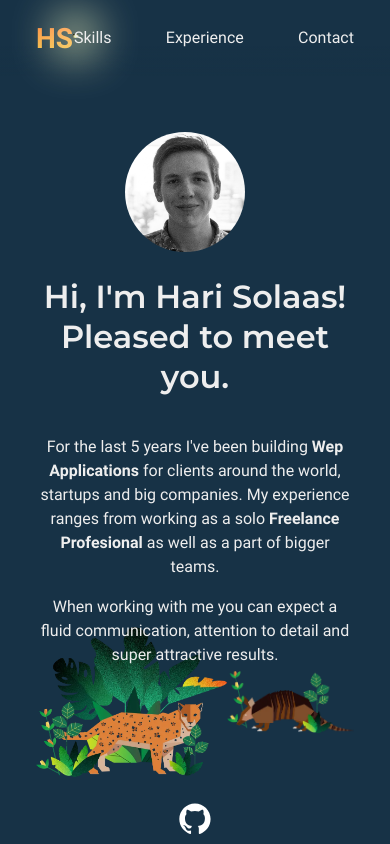
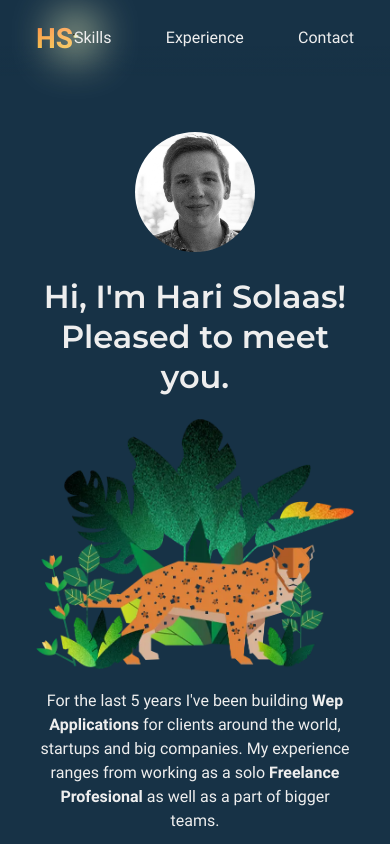
Before and after one commit to harisolaas/harisolaas-personal-portfolio, a Next.js app: page / in a window 390 px wide. Shown: the top 844 px of the page. Built offline with nearby package versions, Linux system fonts and the light colour scheme.

Commit message:
Homepage mobile styling

```diff
--- a/components/dodecahedron.tsx
+++ b/components/dodecahedron.tsx
@@ -28,7 +28,7 @@ const Label = styled.span`
 const Face = styled.div`
   --edge: 4em;
   align-items: center;
-  background: radial-gradient(circle at 70% 70%, #f3c546, #ff803d);
+  background: radial-gradient(circle at 70% 70%, #44bb59, #f1e86e);
   clip-path: polygon(
     50% 0%,
     2.4472% 34.5492%,
--- a/pages/index.tsx
+++ b/pages/index.tsx
@@ -11,53 +11,90 @@ const Avatar = styled(Image)`
   border-radius: 50%;
 `;
 const AvatarContainer = styled.div`
+  ${media("medium")`
     padding-right: 20px;
+  `}
 `;
-const BackgroundImages = styled.div`
-  align-items: center;
-  display: flex;
-  justify-content: space-between;
-  margin: -56px auto 0;
-  max-width: 1280px;
-  > div {
-    z-index: 1;
-  }
+const Grid = styled.div`
+  text-align: center;
+  ${media("medium")`
+    display: grid;
+    grid-template-columns: 1fr 340px 340px 1fr;
+    text-align: unset;
+  `}
 `;
-const Presentation = styled.div`
-  margin: 56px auto 0;
-  max-width: 680px;
+const PresentationHeader = styled.div`
+  margin-top: 56px;
+  ${media("medium")`
+    border: 1px solid ${({ theme }) => theme.colors.primary};
+    border-bottom: none;
+    display: grid;
+    grid-column: 2 / 4;
+    grid-template-columns: 160px auto;
+    padding: 25px 25px 0;
+  `}
+`;
+const PresentationText = styled.div`
   position: relative;
-  text-align: center;
   ${Text} {
     position: relative;
-    z-index: 3;
+    z-index: 2;
   }
   ${media("medium")`
-    padding: 25px;
-    ::after {
+    grid-column: 2 / 4;
+    padding: 0 25px 25px;
+    ::before {
       border: 1px solid ${({ theme }) => theme.colors.primary};
+      border-top: none;
+      box-sizing: border-box;
       content: "";
       height: 100%;
-      left: -1px;
       position: absolute;
-      top: -1px;
+      right: 0;
+      top: 0;
       width: 100%;
-      z-index: 1;
     }
   `}
 `;
-const PresentationHeader = styled.div`
+const Tatu = styled.div`
+  margin: auto;
+  max-width: 150px;
   ${media("medium")`
-    display: grid;
-    grid-template-columns: 160px auto;
+    align-items: center;
+    display: flex;
+    justify-content: flex-end;
+    grid-column: 3 / 5;
+    grid-row: 3;
+    margin: unset;
+    max-width: unset;
+  `}
+  ${media("large")`
+    margin-right: calc(100% - 640px);
   `}
 `;
 const TitleContainer = styled.div`
   display: flex;
   align-items: center;
 `;
-const Yaguarete = styled.div``;
-const Tatu = styled.div``;
+const Yaguarete = styled.div`
+  ${media("medium")`
+    height: 380px;
+    grid-column: 1 / 3;
+    grid-row: 3;
+    position: relative;
+    z-index: 1;
+  `}
+  ${media("large")`
+    margin-left: calc(100% - 640px);
+  `}
+`;
+const YaguareteWrapper = styled.div`
+  ${media("medium")`
+    bottom: 0;
+    position: absolute;
+    right: 0;
+  `}
+`;
 
 export default function Home(): JSX.Element {
   const yearsOfExperience = differenceInYears(new Date(), new Date(2016, 1, 1));
@@ -65,7 +102,7 @@ export default function Home(): JSX.Element {
   return (
     <Layout>
       <Main>
-        <Presentation>
+        <Grid>
           <PresentationHeader>
             <AvatarContainer>
               <Avatar
@@ -80,6 +117,18 @@ export default function Home(): JSX.Element {
               <H1>Hi, I'm Hari Solaas! Pleased to meet you.</H1>
             </TitleContainer>
           </PresentationHeader>
+          <Yaguarete>
+            <YaguareteWrapper>
+              <Image
+                src="/images/yaguarete.webp"
+                alt="Yaguarete illustration"
+                height={475}
+                width={604.46}
+                priority
+              />
+            </YaguareteWrapper>
+          </Yaguarete>
+          <PresentationText>
             <Text>
               For the last {yearsOfExperience} years I've been building{" "}
               <strong>Wep Applications</strong> for clients around the world,
@@ -88,30 +137,21 @@ export default function Home(): JSX.Element {
               bigger teams.
             </Text>
             <Text>
-            When working with me you can expect a fluid communication, attention
-            to detail and super attractive results.
+              When working with me you can expect a fluid communication,
+              attention to detail and super attractive results.
             </Text>
-        </Presentation>
-        <BackgroundImages>
-          <Yaguarete>
-            <Image
-              src="/images/yaguarete.webp"
-              alt="Yaguarete illustration"
-              height={475}
-              width={604.46}
-              priority
-            />
-          </Yaguarete>
+          </PresentationText>
+
           <Tatu>
             <Image
               src="/images/tatu-carreta.webp"
               alt="Tatu carreta illustration"
-              height={194}
-              width={400}
+              height={170}
+              width={350}
               priority
             />
           </Tatu>
-        </BackgroundImages>
+        </Grid>
       </Main>
     </Layout>
   );
```
Lines whose indentation alone changed are shown as unchanged.
